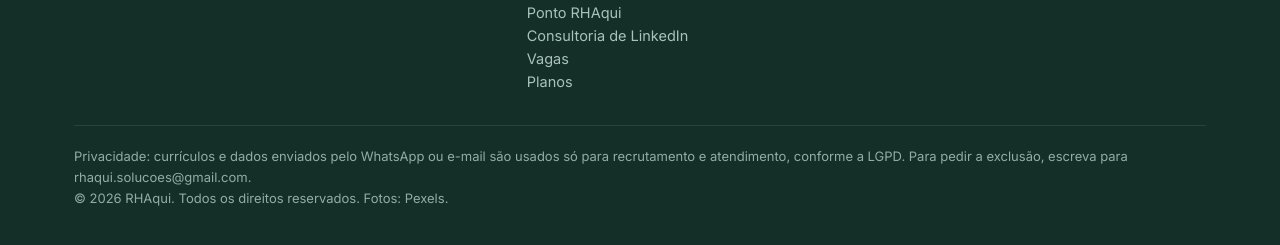
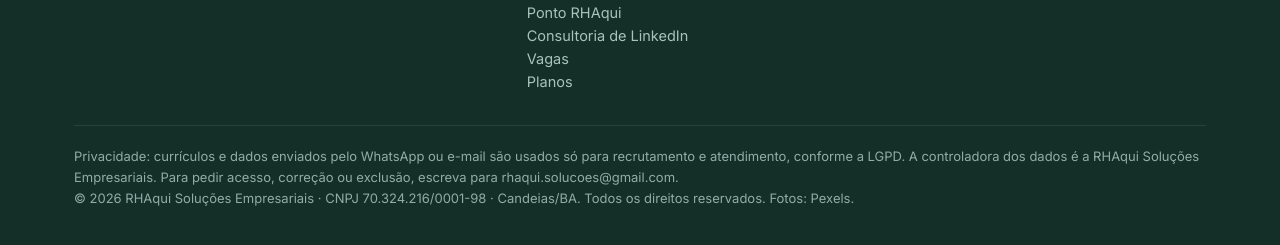
Before and after one commit to rhaqui/rhaqui.github.io, a plain HTML site: page linkedin/index.html in a window 1280 px wide. Shown: the part 3428-3673 px from the top of the page. Drawn offline with Linux system fonts and the light colour scheme; no server answers.

Commit message:
Rodapé com CNPJ do MEI e controladora LGPD

```diff
--- a/linkedin/index.html
+++ b/linkedin/index.html
@@ -524,7 +524,7 @@ footer a:hover{color:#fff}
       <div><h4>Navegue</h4><a href="/#servicos">Serviços</a><br><a href="/#solucoes">Ponto e Escala RHAqui</a><br><a href="/escala/">Monte sua escala</a><br><a href="/ponto/">Ponto RHAqui</a><br><a href="/linkedin/">Consultoria de LinkedIn</a><br><a href="/#vagas">Vagas</a><br><a href="/#planos">Planos</a></div>
       <div><h4>Contato</h4>(71) 99202-2915<br>rhaqui.solucoes@gmail.com<br>Candeias/BA</div>
     </div>
-    <div class="lgpd">Privacidade: currículos e dados enviados pelo WhatsApp ou e-mail são usados só para recrutamento e atendimento, conforme a LGPD. Para pedir a exclusão, escreva para rhaqui.solucoes@gmail.com.<br>© 2026 RHAqui. Todos os direitos reservados. Fotos: Pexels.</div>
+    <div class="lgpd">Privacidade: currículos e dados enviados pelo WhatsApp ou e-mail são usados só para recrutamento e atendimento, conforme a LGPD. A controladora dos dados é a RHAqui Soluções Empresariais. Para pedir acesso, correção ou exclusão, escreva para rhaqui.solucoes@gmail.com.<br>© 2026 RHAqui Soluções Empresariais · CNPJ 70.324.216/0001-98 · Candeias/BA. Todos os direitos reservados. Fotos: Pexels.</div>
   </div>
 </footer>
 
```
